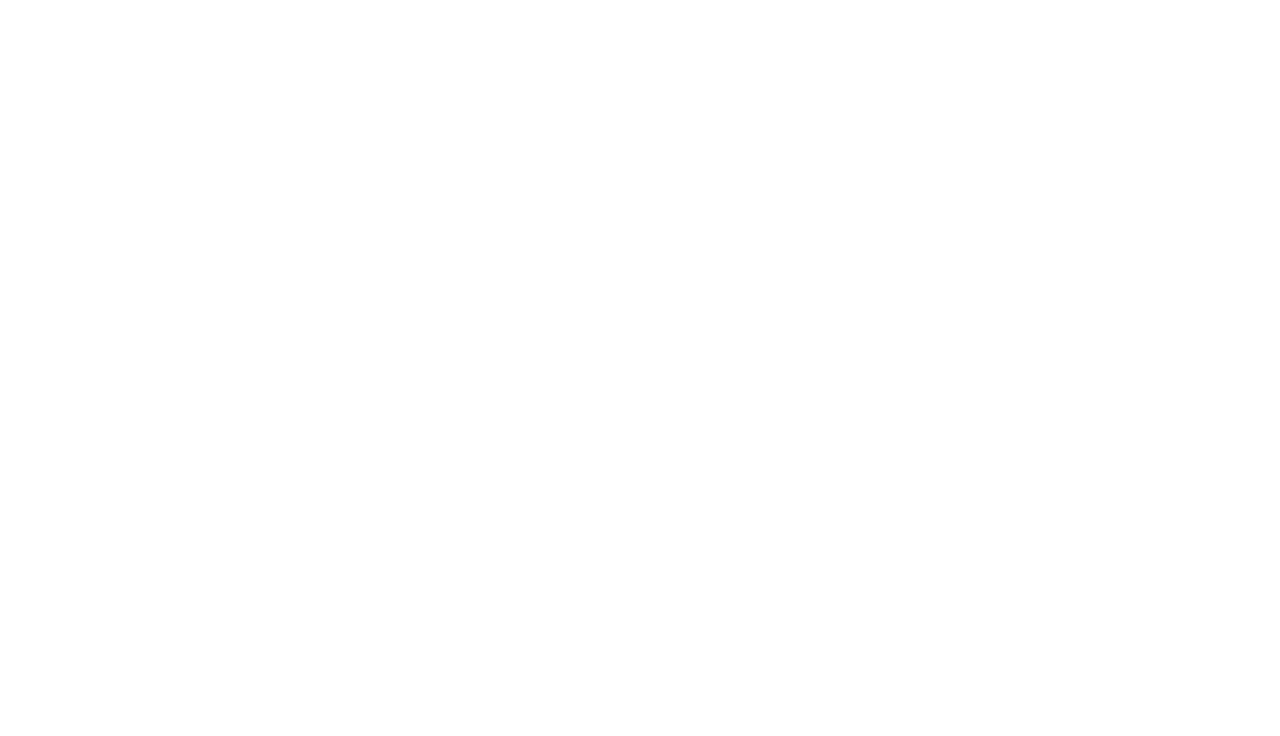
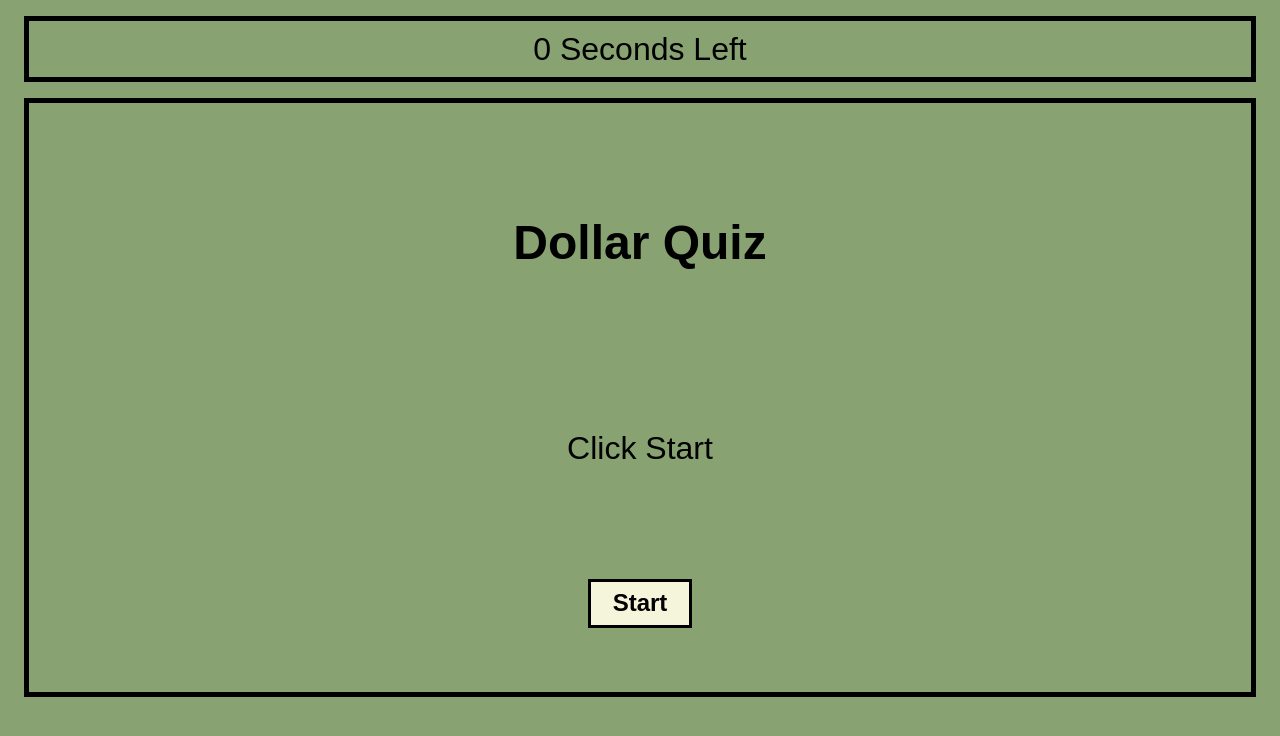
Before and after one commit to iinukng/JS-Dollar-Quiz, a plain HTML site: page index.html in a window 1280 px wide. Drawn offline with Linux system fonts and the light colour scheme.

Commit message:
added html foundations and styling.

```diff
--- a/assets/css/style.css
+++ b/assets/css/style.css
@@ -0,0 +1,68 @@
+/* global */
+* {
+    font-family: arial;
+    background-color: #88a371;
+    justify-content: center;
+    align-items: center;
+}
+
+/* header */
+header {
+    display: flex;
+    flex-direction: row;
+    flex-wrap: wrap;
+    border: solid 5px;
+    margin: 16px;
+    font-size: 2em;
+    padding: .3em;
+}
+
+/* quiz box */
+#container {
+    display: flex;
+    flex-direction: column;
+    border: solid 5px;
+    margin: 1em;
+    padding: 1em;
+}
+
+#container > *{
+    margin: 2em;
+}
+
+#title {
+    font-size: 3em;
+}
+
+#text-box {
+    font-size: 2em;
+}
+
+/* button */
+button {
+    background-color: beige;
+    border: solid 3px;
+    padding: .3em .9em;
+    font-size: 1.5em;
+    font-weight: bold;
+}
+
+button:hover {
+    border-color: blue;
+    color: blue;
+}
+
+/* scoring */
+#form {
+    font-size: 1em;
+}
+
+#submit {
+    font-size: 1.5em;
+    margin: 1.5em;
+}
+
+footer {
+    text-align: center;
+    font-size: 1.5em;
+}
--- a/index.html
+++ b/index.html
@@ -4,7 +4,27 @@
     <meta charset="UTF-8" />
     <meta http-equiv="X-UA-Compatible" content="IE=edge" />
     <meta name="viewport" content="width=device-width, initial-scale=1.0" />
-    <title>Document</title>
+    <link rel="stylesheet" href="./assets/css/style.css" />
+    <title>Dollar Quiz</title>
   </head>
-  <body></body>
+
+  <body>
+    <!-- counters -->
+    <header>
+      <div id="time-count">0 Seconds Left</div>
+      <div id="score-count"></div>
+    </header>
+
+    <!-- quiz box -->
+    <section id="container">
+      <h1 id="title">Dollar Quiz</h1>
+      <div id="text-box">Click Start</div>
+      <button id="start-btn">Start</button>
+    </section>
+
+    <!-- footer -->
+    <footer id="answers"></footer>
+
+    <script src="./assets/js/script.js"></script>
+  </body>
 </html>
```
